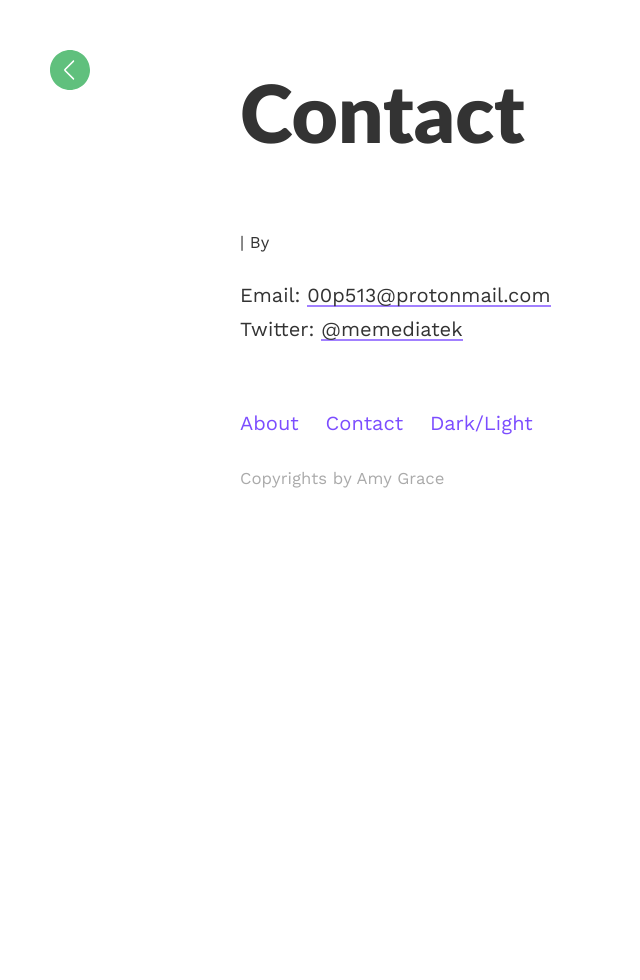
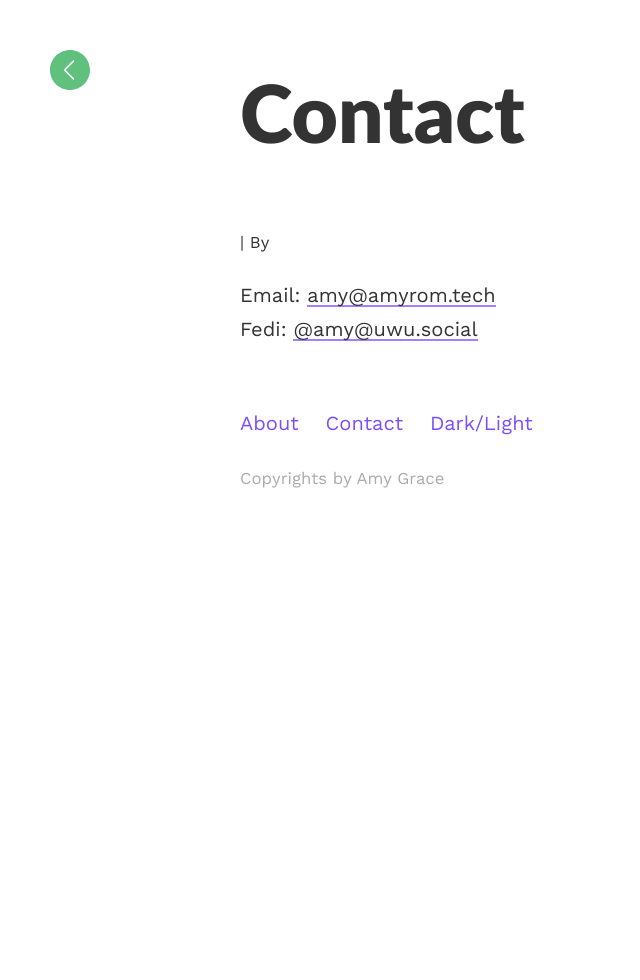
Before and after one commit to 00p513-dev/legacySite, a Jekyll site: the page built from contact.md, in a window 1280 px wide. Shown: the whole page, without its empty margins (0-640 px from the left). Built offline with Jekyll 4.4.1, drawn with Linux system fonts in a browser that asks for light colours.

Commit message:
Update Contact

```diff
--- a/_config.yml
+++ b/_config.yml
@@ -2,7 +2,7 @@
 
 title: Amy's Website
 baseurl:  # name of the repository
-email: 00p513@protonmail.com
+email: amy@amyrom.tech
 
 
 
--- a/contact.md
+++ b/contact.md
@@ -5,4 +5,4 @@ permalink: /contact/
 ---
 
 Email: <a href="mailto:{{site.email}}">{{site.email}}</a><br>
-Twitter: <a href="https://twitter.com/memediatek">@memediatek</a><br>
+Fedi: <a href="https://uwu.social/web/@amy">@amy@uwu.social</a><br>
```
